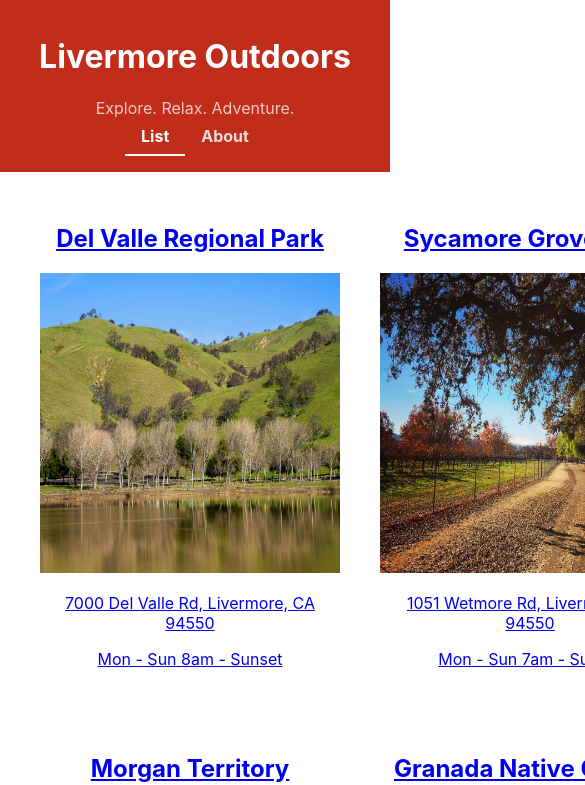
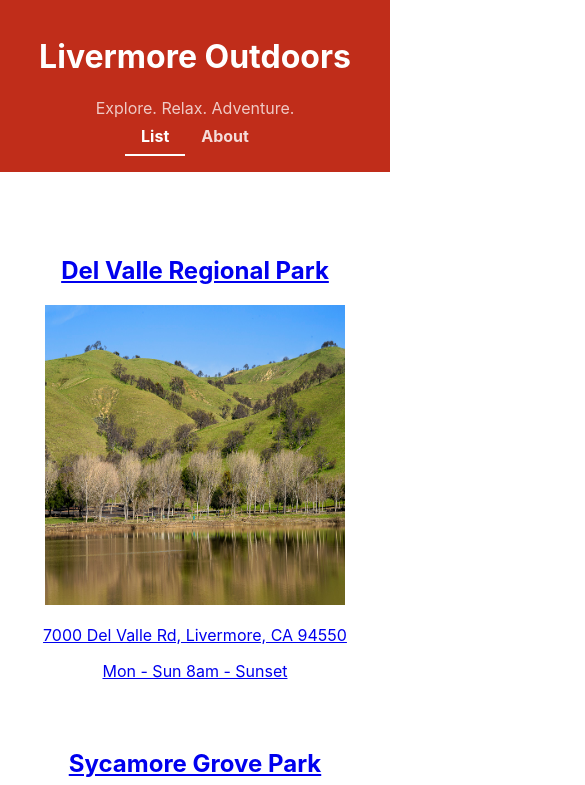
Before and after one commit to lucila-hernandez/Livermore_Outdoors, a React (Create React App) app in the folder livermore_outdoors/: page / in a window 390 px wide. Shown: the top 785 px of the page, 585 px wide, since content can reach past the window. Built offline with nearby package versions, Linux system fonts and the light colour scheme.

Commit message:
updated list

```diff
--- a/livermore_outdoors/src/components/OutdoorsList/OutdoorsList.css
+++ b/livermore_outdoors/src/components/OutdoorsList/OutdoorsList.css
@@ -1,7 +1,23 @@
 .OutdoorsList {
-    width: calc(100% - 80px);
-    margin: auto;
-    display: grid;
-    grid-template-columns: 1fr 1fr 1fr;
-    grid-gap: 40px;
+  display: grid;
+  grid-template-columns: 1fr 1fr 1fr;
+  grid-gap: 2em;
+  max-width: 1200px;
+  margin: auto;
+  padding: 2em;
+}
+
+
+/* Smaller screens and tablets */
+@media only screen and (max-width: 960px) {
+  .OutdoorsList {
+    grid-template-columns: 1fr 1fr;
   }
+}
+
+/* Small screens mobile */
+@media only screen and (max-width: 700px) {
+  .OutdoorsList {
+    grid-template-columns: 1fr;
+  }
+}
```
